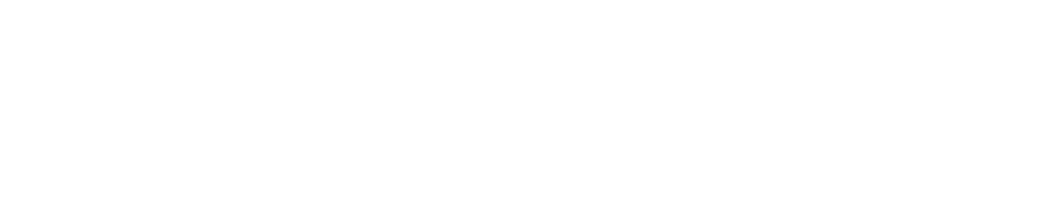
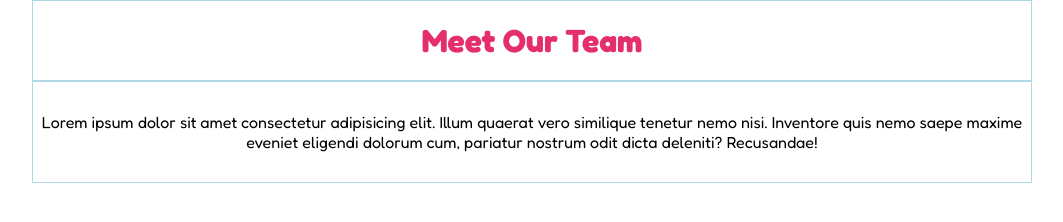
Before and after one commit to DomenicoLucarelli/html-css-float-cards, a plain HTML site: page index.html in a window 1280 px wide. Shown: the whole page, without its empty margins (108-1171 px from the left). Drawn offline with Linux system fonts and the light colour scheme.

Commit message:
add header and section

```diff
--- a/index.html
+++ b/index.html
@@ -5,10 +5,32 @@
     <meta http-equiv="X-UA-Compatible" content="IE=edge">
     <meta name="viewport" content="width=device-width, initial-scale=1.0">
     <link rel="stylesheet" href="style.css">
+
+    <link rel="preconnect" href="https://fonts.googleapis.com">
+<link rel="preconnect" href="https://fonts.gstatic.com" crossorigin>
+<link href="https://fonts.googleapis.com/css2?family=Fredoka:wght@400;700&display=swap" rel="stylesheet">
     <title>Float-Card</title>
 
 </head>
 <body>
+    <!-- header -->
+    <header>
+        <h1>Meet Our Team</h1>
+    </header>
+    <!-- /header -->
+
+
+    <!-- section -->
+    <section>
+        <p>
+            Lorem ipsum dolor sit amet consectetur adipisicing elit. Illum quaerat vero similique tenetur nemo nisi. Inventore quis nemo saepe maxime eveniet eligendi dolorum cum, pariatur nostrum odit dicta deleniti? Recusandae!
+        </p>
+    </section>
+    <!-- /section  -->
+
+
+
+
 
 </body>
 </html>
--- a/style.css
+++ b/style.css
@@ -0,0 +1,30 @@
+*{
+    margin: 0;
+    padding: 0;
+    box-sizing: border-box;
+    font-family: 'Fredoka', sans-serif;
+
+}
+/* header  */
+header{
+    /* debug */
+    border: 1px solid lightblue;
+
+    width: 1000px;
+    margin: auto;
+    color: #e52e6e;
+    text-align: center;
+    padding: 20px 0px 20px 0px;
+}
+/* /header  */
+
+section{
+     /* debug */
+    border: 1px solid lightblue;
+
+    width: 1000px;
+    margin: auto;
+    padding: 30px 0px 30px 0px ;
+    text-align: center;
+
+}
```
